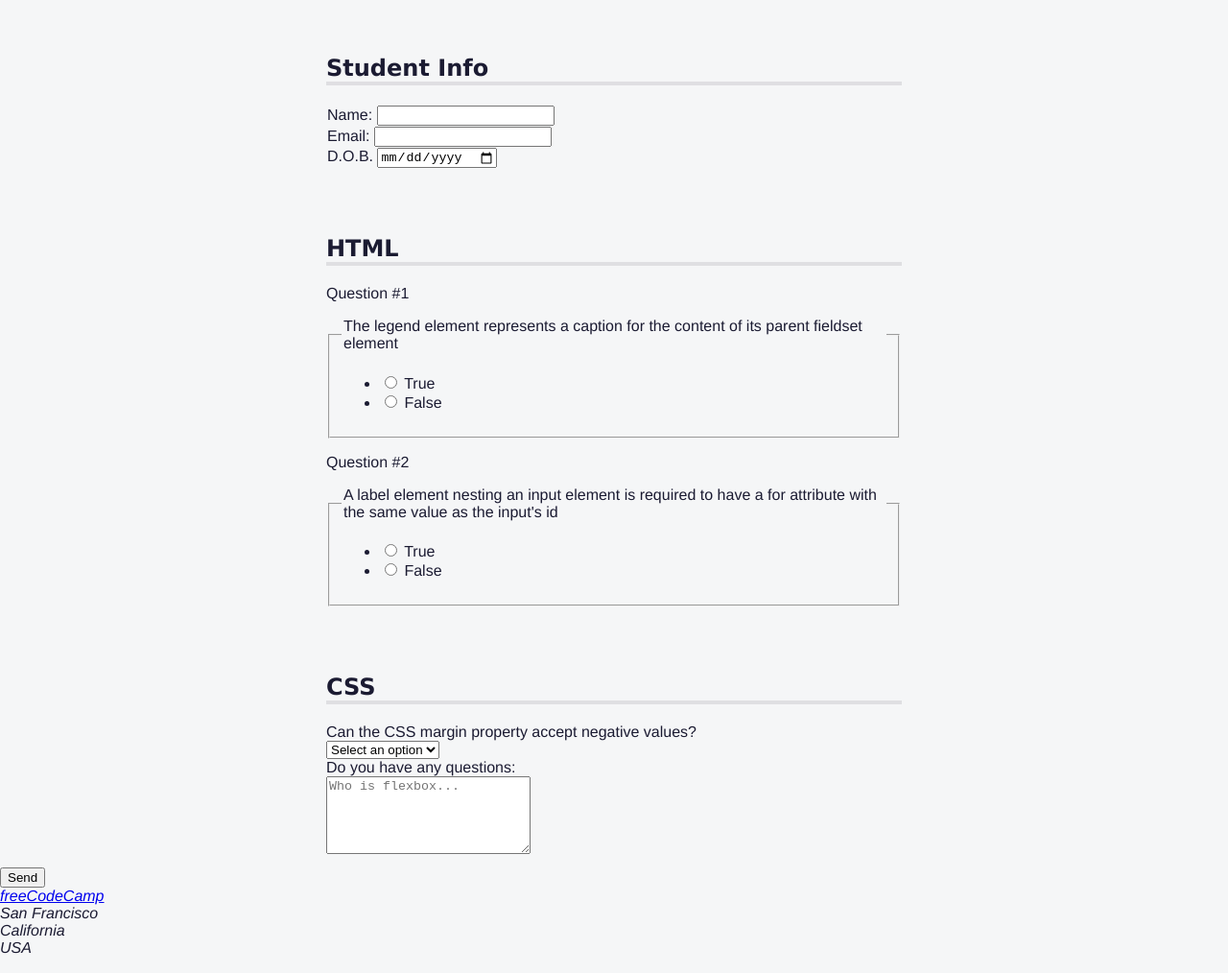
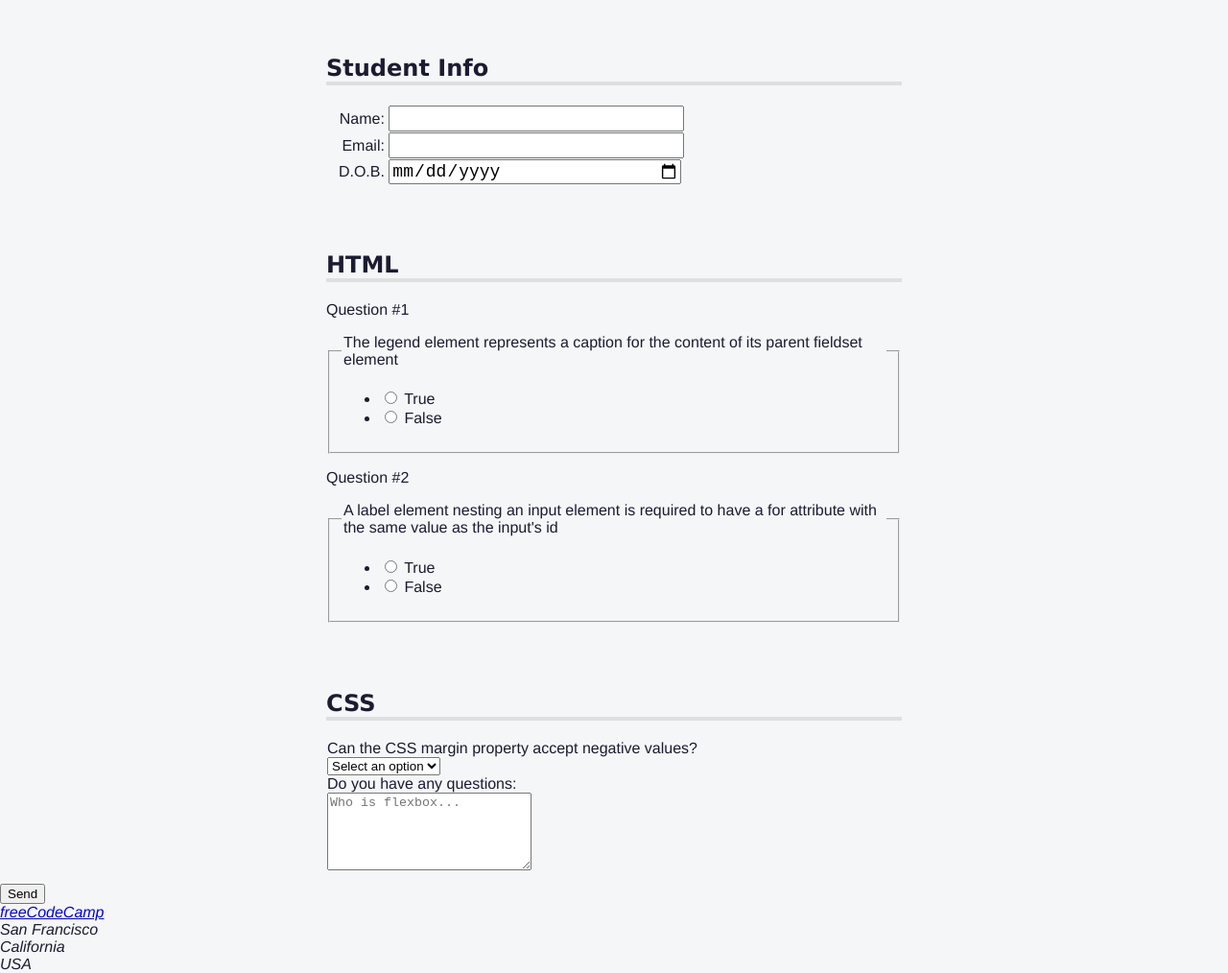
Before and after one commit to mfn1967/accessibility-quiz, a plain HTML site: page index.html in a window 1280 px wide. Shown: the part 53-1067 px from the top of the page at 96% size. Drawn offline with Linux system fonts and the light colour scheme.

Commit message:
Add css style to student info section

```diff
--- a/styles.css
+++ b/styles.css
@@ -91,6 +91,30 @@ body {
     padding-right: 0;
   }
 
+  .formrow {
+    margin: 1px 0 0 0;
+    padding: 0 1px;
+  }
+
+  input {
+    font-size: 18px;
+  }
+
+  .info > input, .info > label {
+    display: inline-block;
+  }
+
+  .info > input {
+    width: 50%;
+    text-align: left;
+  }
+
+  .info > label {
+    width: 10%;
+    min-width: 55px;
+    text-align: right;
+  }
+
   p::before {
     content: "Question #";
   }
```
